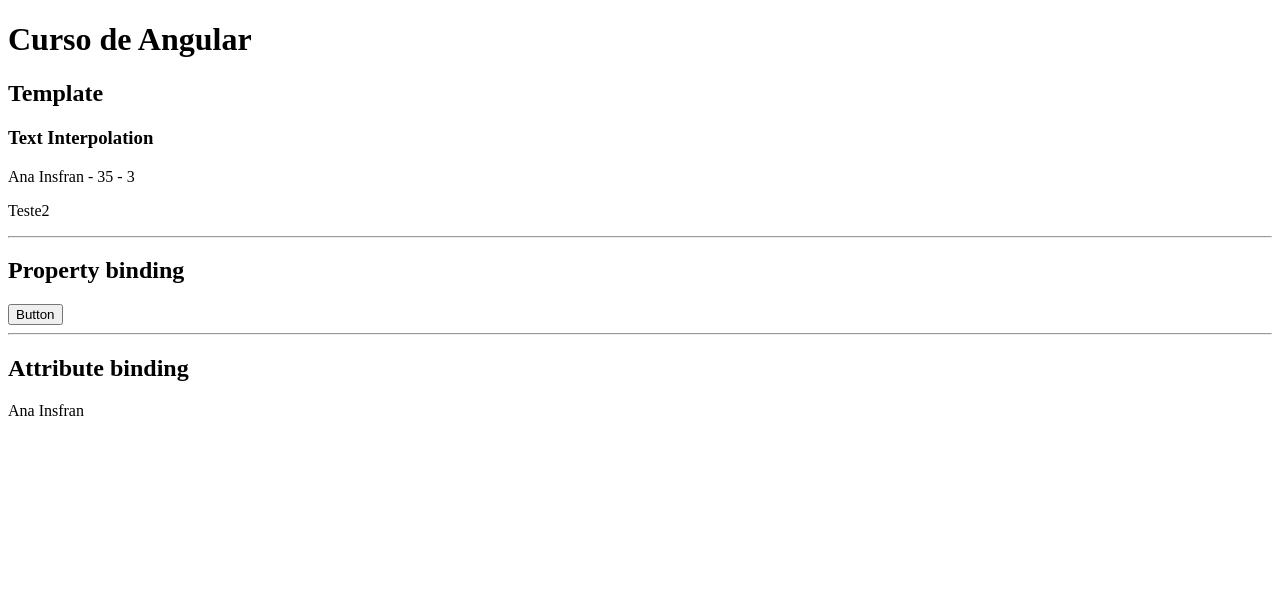
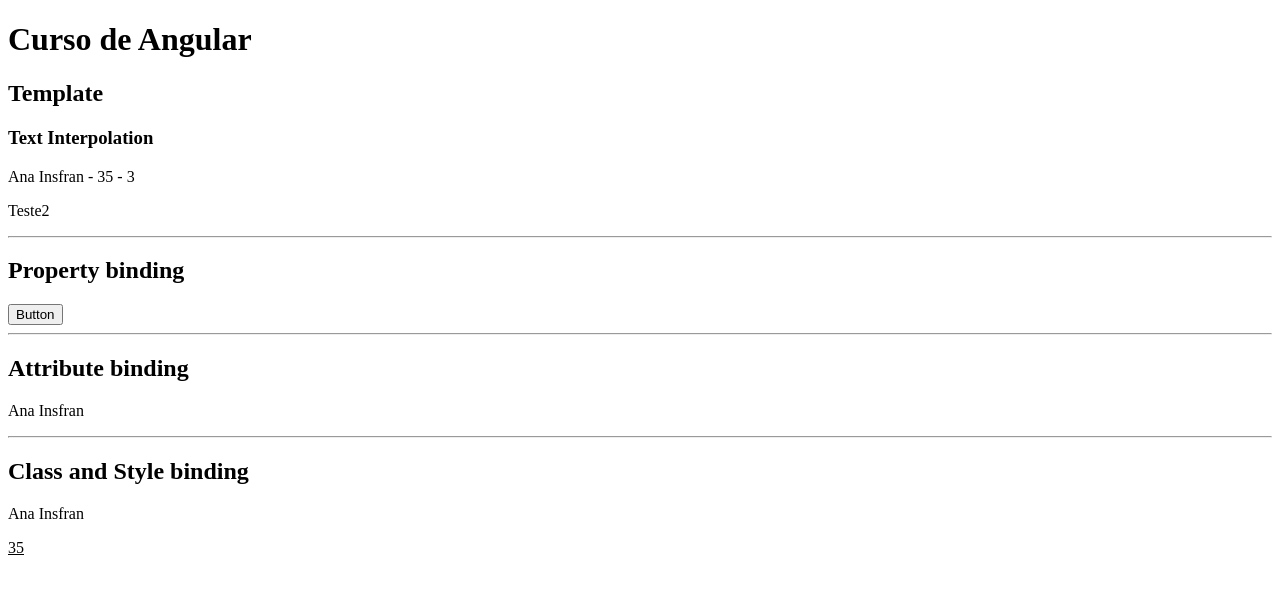
Before and after one commit to AnaPaulaInsfran/meu-primeiro-projeto-latest, an Angular app: page / in a window 1280 px wide. Shown: the top 594 px of the page. Built offline with nearby package versions, Linux system fonts and the light colour scheme.

Commit message:
feat: Template - class and style binding

```diff
--- a/src/app/components/template/template-binding/template-binding.component.html
+++ b/src/app/components/template/template-binding/template-binding.component.html
@@ -16,3 +16,11 @@
 <h2>Attribute binding</h2>
 <!-- <element [attr.attribute-you-are-targeting]="value"></element> -->
 <p [attr.title]="name" [attr.aria-label]="name">Ana Insfran</p>
+<hr />
+
+<h2>Class and Style binding</h2>
+<p [class.background-red]="age >= 35" [class.background-blue]="age < 35">
+  {{ name }}
+</p>
+
+<p [style.text-decoration]="isTextDecoration">{{ age }}</p>
--- a/src/app/components/template/template-binding/template-binding.component.scss
+++ b/src/app/components/template/template-binding/template-binding.component.scss
@@ -0,0 +1,5 @@
+:host {
+  .background-blue {
+    background: blue;
+  }
+}
--- a/src/app/components/template/template-binding/template-binding.component.ts
+++ b/src/app/components/template/template-binding/template-binding.component.ts
@@ -23,6 +23,7 @@ export class TemplateBindingComponent {
   //   },1000)
   // }
 
+  public isTextDecoration = this.age >= 35 ? 'underline' : 'none';
   //método
   public sum(val1: number, val2: number) {
     return val1 + val2;
```
